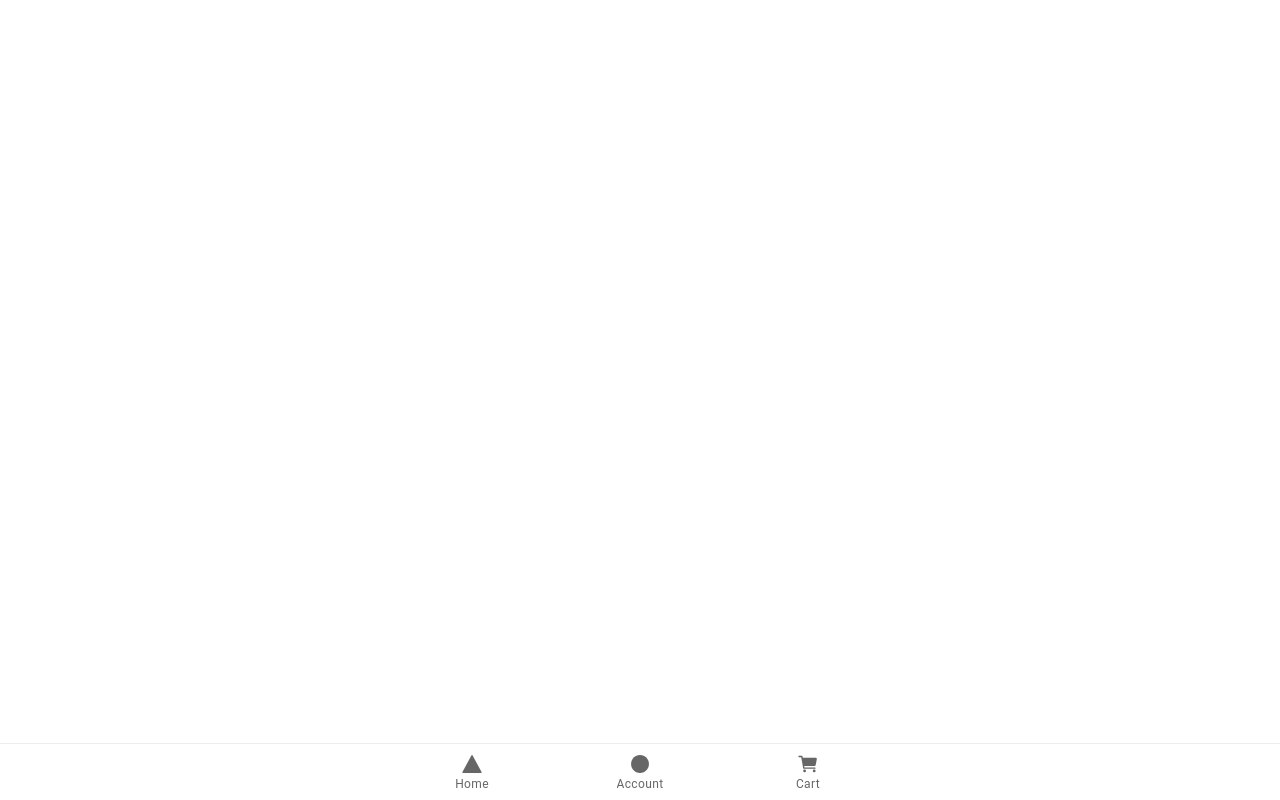
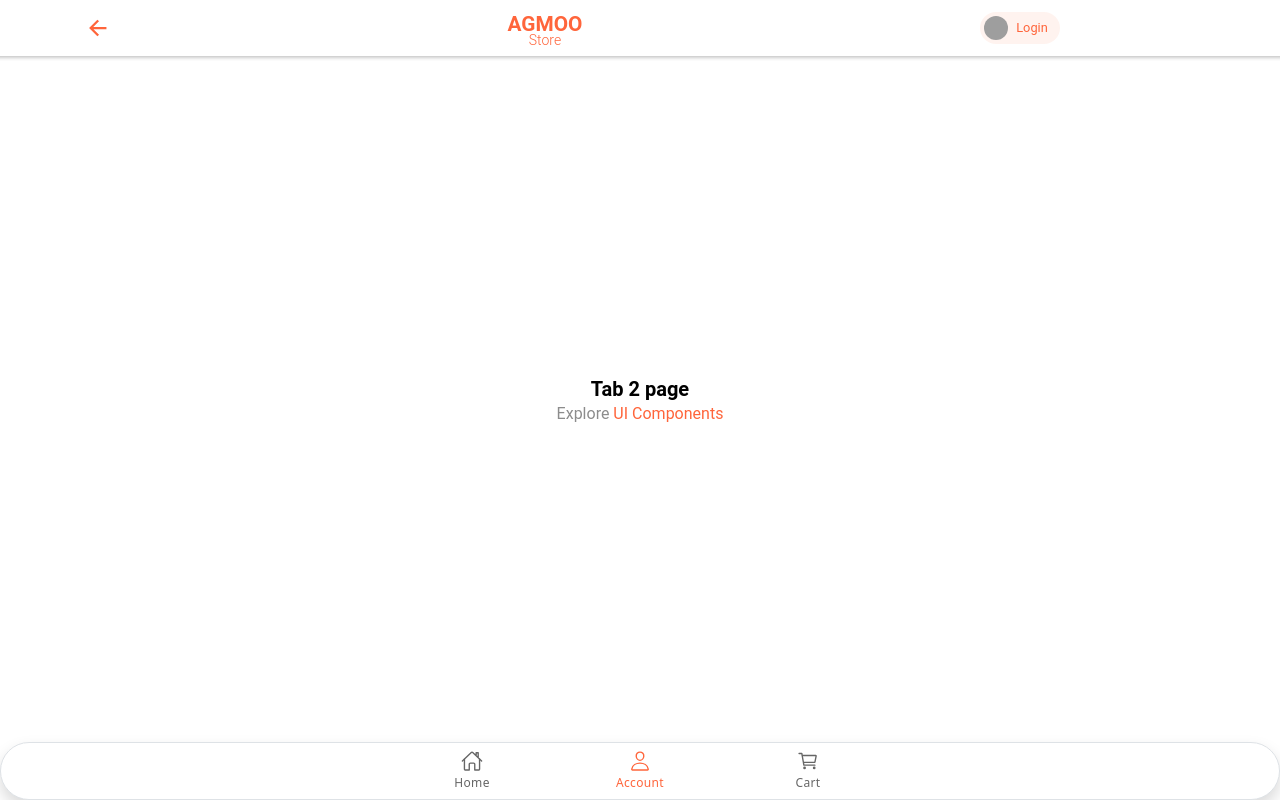
Before and after one commit to saeedhak/agmoo, a React (Create React App) app: page /account in a window 1280 px wide. Built offline with nearby package versions, Linux system fonts and the light colour scheme; grey boxes are pictures that could not be loaded.

Commit message:
header&footer complete

```diff
--- a/public/index.html
+++ b/public/index.html
@@ -18,6 +18,8 @@
 
     <link rel="shortcut icon" type="image/png" href="%PUBLIC_URL%/assets/icon/favicon.png" />
 
+    <link href="https://cdn.jsdelivr.net/npm/bootstrap@5.0.2/dist/css/bootstrap.min.css" rel="stylesheet" integrity="sha384-EVSTQN3/azprG1Anm3QDgpJLIm9Nao0Yz1ztcQTwFspd3yD65VohhpuuCOmLASjC" crossOrigin="anonymous" />
+
     <!-- add to homescreen for ios -->
     <meta name="apple-mobile-web-app-capable" content="yes" />
     <meta name="apple-mobile-web-app-title" content="Ionic App" />
--- a/src/App.tsx
+++ b/src/App.tsx
@@ -10,10 +10,10 @@ import {
   setupIonicReact
 } from '@ionic/react';
 import { IonReactRouter } from '@ionic/react-router';
-import { ellipse, triangle, cart } from 'ionicons/icons';
-import Tab1 from './pages/Tab1';
-import Tab2 from './pages/Tab2';
-import Tab3 from './pages/Tab3';
+import { personOutline, cartOutline, homeOutline } from 'ionicons/icons';
+import Home from './pages/Home';
+import Account from './pages/Account';
+import Cart from './pages/Cart';
 
 /* Core CSS required for Ionic components to work properly */
 import '@ionic/react/css/core.css';
@@ -41,30 +41,30 @@ const App: React.FC = () => (
     <IonReactRouter>
       <IonTabs>
         <IonRouterOutlet>
-          <Route exact path="/tab1">
-            <Tab1 />
+          <Route exact path="/home">
+            <Home />
           </Route>
-          <Route exact path="/tab2">
-            <Tab2 />
+          <Route exact path="/account">
+            <Account />
           </Route>
-          <Route path="/tab3">
-            <Tab3 />
+          <Route path="/cart">
+            <Cart />
           </Route>
           <Route exact path="/">
-            <Redirect to="/tab1" />
+            <Redirect to="/home" />
           </Route>
         </IonRouterOutlet>
-        <IonTabBar slot="bottom">
-          <IonTabButton tab="tab1" href="/tab1">
-            <IonIcon icon={triangle} />
+        <IonTabBar className='shadow border rounded-pill' slot="bottom">
+          <IonTabButton tab="home" href="/home">
+            <IonIcon icon={homeOutline} />
             <IonLabel>Home</IonLabel>
           </IonTabButton>
-          <IonTabButton tab="tab2" href="/tab2">
-            <IonIcon icon={ellipse} />
+          <IonTabButton tab="account" href="/account">
+            <IonIcon icon={personOutline} />
             <IonLabel>Account</IonLabel>
           </IonTabButton>
-          <IonTabButton tab="tab3" href="/tab3">
-            <IonIcon icon={cart} />
+          <IonTabButton tab="cart" href="/cart">
+            <IonIcon icon={cartOutline} />
             <IonLabel>Cart</IonLabel>
           </IonTabButton>
         </IonTabBar>
--- /dev/null
+++ b/src/components/Header.tsx
@@ -0,0 +1,67 @@
+import React from "react";
+import { useLocation } from 'react-router-dom';
+import {
+    IonButtons,
+    IonHeader,
+    IonBackButton,
+    IonLabel,
+    IonToolbar,
+    IonChip,
+    IonAvatar,
+    IonCardSubtitle
+} from "@ionic/react";
+export const Header: React.FC = () => {
+    const location = useLocation();
+    return (
+        <>
+            <IonHeader>
+                <IonToolbar>
+                    <div className="container">
+                        <div className="row">
+                            {/* for back screen start */}
+                            {location.pathname !== "/home"
+                                ? <>
+                                    <div className="col-2 p-0">
+                                        <IonHeader>
+                                            <IonToolbar>
+                                                <IonButtons slot="start">
+                                                    <IonBackButton color="primary" defaultHref='/' icon={undefined} style={{ fontSize: "1.4rem" }} />
+                                                </IonButtons>
+                                            </IonToolbar>
+                                        </IonHeader>
+                                    </div>
+                                    <div className="col-6">
+                                        <IonCardSubtitle color="primary" style={{ marginTop: "9px", fontSize: "1.3rem", fontWeight: "bolder" }}>AGMOO</IonCardSubtitle>
+                                        <IonCardSubtitle color="primary" style={{ lineHeight: "0px", fontWeight: "300" }}>Store</IonCardSubtitle>
+                                    </div>
+                                    <div className="col-4 p-0">
+                                        <IonChip color="primary" style={{ marginTop: "12px" }}>
+                                            <IonAvatar>
+                                                <img alt="Silhouette of a person's head" src="https://ionicframework.com/docs/img/demos/avatar.svg" />
+                                            </IonAvatar>
+                                            <IonLabel style={{ fontSize: '.8rem' }}>Login</IonLabel>
+                                        </IonChip>
+                                    </div>
+                                </>
+                                : <>
+                                    <div className="col-8 align-left">
+                                        <IonCardSubtitle color="primary" style={{ marginTop: "9px", fontSize: "1.3rem", fontWeight: "bolder",textAlign:"left" }}>AGMOO</IonCardSubtitle>
+                                        <IonCardSubtitle color="primary" style={{ lineHeight: "0px", fontWeight: "300", textAlign:"left" }}>Store</IonCardSubtitle>
+                                    </div>
+                                    <div className="col-4 p-0">
+                                        <IonChip color="primary" style={{ marginTop: "12px" }}>
+                                            <IonAvatar>
+                                                <img alt="Silhouette of a person's head" src="https://ionicframework.com/docs/img/demos/avatar.svg" />
+                                            </IonAvatar>
+                                            <IonLabel style={{ fontSize: '.8rem' }}>Login</IonLabel>
+                                        </IonChip>
+                                    </div>
+                                </>}
+                        </div>
+                    </div>
+                </IonToolbar>
+            </IonHeader>
+        </>
+    );
+};
+export default Header;
--- a/src/pages/Tab1.tsx
+++ b/src/pages/Account.tsx
@@ -1,25 +1,21 @@
 import { IonContent, IonHeader, IonPage, IonTitle, IonToolbar } from '@ionic/react';
 import ExploreContainer from '../components/ExploreContainer';
-import './Tab1.css';
+import Header from '../components/Header';
 
-const Tab1: React.FC = () => {
+const Tab2: React.FC = () => {
   return (
     <IonPage>
-      <IonHeader>
-        <IonToolbar>
-          <IonTitle>Tab 1</IonTitle>
-        </IonToolbar>
-      </IonHeader>
+    <Header/>
       <IonContent fullscreen>
         <IonHeader collapse="condense">
           <IonToolbar>
-            <IonTitle size="large">Tab 1</IonTitle>
+            <IonTitle size="large">Tab 2</IonTitle>
           </IonToolbar>
         </IonHeader>
-        <ExploreContainer name="Tab 1 page" />
+        <ExploreContainer name="Tab 2 page" />
       </IonContent>
     </IonPage>
   );
 };
 
-export default Tab1;
+export default Tab2;
--- a/src/pages/Tab2.tsx
+++ b/src/pages/Cart.tsx
@@ -1,25 +1,24 @@
 import { IonContent, IonHeader, IonPage, IonTitle, IonToolbar } from '@ionic/react';
 import ExploreContainer from '../components/ExploreContainer';
-import './Tab2.css';
 
-const Tab2: React.FC = () => {
+const Tab3: React.FC = () => {
   return (
     <IonPage>
       <IonHeader>
         <IonToolbar>
-          <IonTitle>Tab 2</IonTitle>
+          <IonTitle>Tab 3</IonTitle>
         </IonToolbar>
       </IonHeader>
       <IonContent fullscreen>
         <IonHeader collapse="condense">
           <IonToolbar>
-            <IonTitle size="large">Tab 2</IonTitle>
+            <IonTitle size="large">Tab 3</IonTitle>
           </IonToolbar>
         </IonHeader>
-        <ExploreContainer name="Tab 2 page" />
+        <ExploreContainer name="Tab 3 page" />
       </IonContent>
     </IonPage>
   );
 };
 
-export default Tab2;
+export default Tab3;
--- a/src/pages/Tab3.tsx
+++ b/src/pages/Home.tsx
@@ -1,25 +1,20 @@
 import { IonContent, IonHeader, IonPage, IonTitle, IonToolbar } from '@ionic/react';
 import ExploreContainer from '../components/ExploreContainer';
-import './Tab3.css';
-
-const Tab3: React.FC = () => {
+import Header from '../components/Header';
+const Tab1: React.FC = () => {
   return (
     <IonPage>
-      <IonHeader>
-        <IonToolbar>
-          <IonTitle>Tab 3</IonTitle>
-        </IonToolbar>
-      </IonHeader>
+      <Header/>
       <IonContent fullscreen>
         <IonHeader collapse="condense">
           <IonToolbar>
-            <IonTitle size="large">Tab 3</IonTitle>
+            <IonTitle size="large">Tab 1</IonTitle>
           </IonToolbar>
         </IonHeader>
-        <ExploreContainer name="Tab 3 page" />
+        <ExploreContainer name="Tab 1 page" />
       </IonContent>
     </IonPage>
   );
 };
 
-export default Tab3;
+export default Tab1;
--- a/src/theme/variables.css
+++ b/src/theme/variables.css
@@ -4,12 +4,13 @@ http://ionicframework.com/docs/theming/ */
 /** Ionic CSS Variables **/
 :root {
   /** primary **/
-  --ion-color-primary: #3880ff;
-  --ion-color-primary-rgb: 56, 128, 255;
+  /* --ion-color-primary: #3880ff; */
+  --ion-color-primary: #FF653B;
+  --ion-color-primary-rgb: 255, 101, 59;
   --ion-color-primary-contrast: #ffffff;
   --ion-color-primary-contrast-rgb: 255, 255, 255;
-  --ion-color-primary-shade: #3171e0;
-  --ion-color-primary-tint: #4c8dff;
+  --ion-color-primary-shade: #FF653B;
+  --ion-color-primary-tint: #FF653B;
 
   /** secondary **/
   --ion-color-secondary: #3dc2ff;
```
Also changed, not shown: src/pages/Tab1.css (deleted), src/pages/Tab2.css (deleted), src/pages/Tab3.css (deleted).
